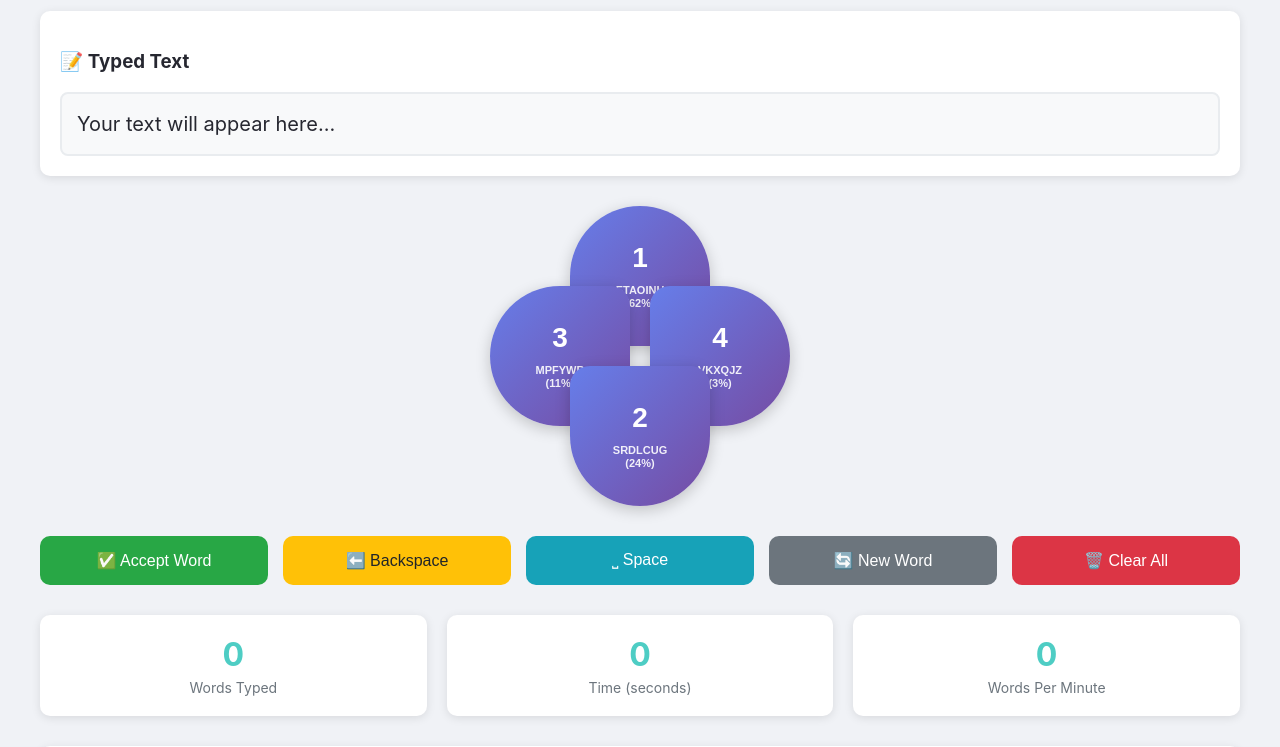
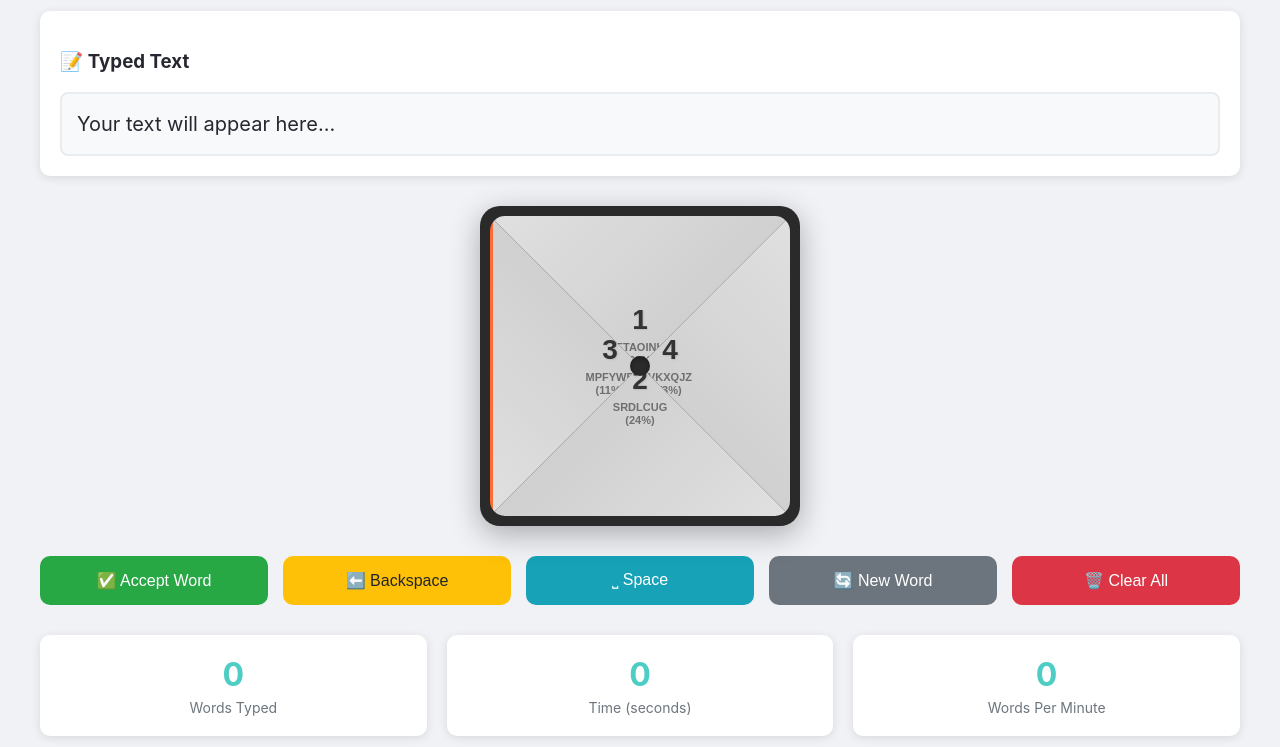
Before and after one commit to jacobsafar/AIKeyboard, a Flask app: page / in a window 1280 px wide. Shown: the part 374-1121 px from the top of the page. Run offline with Flask 3, Linux system fonts and the light colour scheme; data that the repository does not hold is empty.

Commit message:
Saved your changes before starting work
Replit-Commit-Author: Agent
Replit-Commit-Session-Id: efee2780-74a2-4129-bb42-14ea6cc830d3

```diff
--- a/templates/index.html
+++ b/templates/index.html
@@ -126,83 +126,127 @@
             width: 300px;
             height: 300px;
             margin: 30px auto;
+            background: #2a2a2a;
+            border-radius: 20px;
+            padding: 10px;
+            box-shadow: 0 8px 30px rgba(0,0,0,0.3);
+        }
+
+        .keyboard-inner {
+            position: relative;
+            width: 100%;
+            height: 100%;
+            border-radius: 15px;
+            overflow: hidden;
         }
 
         .keyboard-button {
-            background: linear-gradient(135deg, #667eea 0%, #764ba2 100%);
-            color: white;
+            position: absolute;
+            background: #d4d4d4;
             border: none;
-            font-size: 14px;
-            font-weight: bold;
             cursor: pointer;
-            transition: all 0.3s ease;
+            transition: all 0.2s ease;
             display: flex;
             flex-direction: column;
             align-items: center;
             justify-content: center;
-            position: absolute;
-            box-shadow: 0 4px 15px rgba(0,0,0,0.2);
-        }
-
-        .keyboard-button.up {
-            width: 140px;
-            height: 140px;
-            top: 0;
-            left: 50%;
-            transform: translateX(-50%);
-            border-radius: 70px 70px 20px 20px;
-        }
-
-        .keyboard-button.down {
-            width: 140px;
-            height: 140px;
-            bottom: 0;
-            left: 50%;
-            transform: translateX(-50%);
-            border-radius: 20px 20px 70px 70px;
-        }
-
-        .keyboard-button.left {
-            width: 140px;
-            height: 140px;
-            left: 0;
-            top: 50%;
-            transform: translateY(-50%);
-            border-radius: 70px 20px 20px 70px;
-        }
-
-        .keyboard-button.right {
-            width: 140px;
-            height: 140px;
-            right: 0;
-            top: 50%;
-            transform: translateY(-50%);
-            border-radius: 20px 70px 70px 20px;
+            overflow: hidden;
         }
 
         .keyboard-button:hover {
-            transform: scale(1.05);
-            box-shadow: 0 8px 25px rgba(102, 126, 234, 0.5);
-            filter: brightness(1.15);
+            filter: brightness(1.1);
+            z-index: 10;
         }
 
         .keyboard-button:active {
             transform: scale(0.98);
-            box-shadow: 0 3px 15px rgba(102, 126, 234, 0.3);
+            filter: brightness(0.95);
+        }
+
+        /* Triangle buttons using clip-path */
+        .keyboard-button.up {
+            width: 100%;
+            height: 100%;
+            clip-path: polygon(50% 50%, 0 0, 100% 0);
+            background: linear-gradient(135deg, #e0e0e0, #c0c0c0);
+        }
+
+        .keyboard-button.right {
+            width: 100%;
+            height: 100%;
+            clip-path: polygon(50% 50%, 100% 0, 100% 100%);
+            background: linear-gradient(225deg, #e0e0e0, #c0c0c0);
+        }
+
+        .keyboard-button.down {
+            width: 100%;
+            height: 100%;
+            clip-path: polygon(50% 50%, 100% 100%, 0 100%);
+            background: linear-gradient(315deg, #e0e0e0, #c0c0c0);
+        }
+
+        .keyboard-button.left {
+            width: 100%;
+            height: 100%;
+            clip-path: polygon(50% 50%, 0 100%, 0 0);
+            background: linear-gradient(45deg, #e0e0e0, #c0c0c0);
+            border: 3px solid #ff6b35;
+            box-sizing: border-box;
+        }
+
+        /* Content positioning for each triangle */
+        .keyboard-button.up .button-content {
+            transform: translateY(-30px);
+        }
+
+        .keyboard-button.right .button-content {
+            transform: translateX(30px);
+        }
+
+        .keyboard-button.down .button-content {
+            transform: translateY(30px);
+        }
+
+        .keyboard-button.left .button-content {
+            transform: translateX(-30px);
+        }
+
+        .button-content {
+            text-align: center;
+            pointer-events: none;
         }
 
         .button-number {
             font-size: 28px;
             margin-bottom: 5px;
             font-weight: 800;
+            color: #333;
+            text-shadow: 1px 1px 2px rgba(0,0,0,0.1);
         }
 
         .button-letters {
             font-size: 11px;
-            opacity: 0.9;
+            opacity: 0.8;
             margin-top: 5px;
             line-height: 1.2;
             text-align: center;
+            color: #555;
+            font-weight: 600;
+        }
+
+        /* Add a center decoration */
+        .keyboard-center {
+            position: absolute;
+            top: 50%;
+            left: 50%;
+            transform: translate(-50%, -50%);
+            width: 20px;
+            height: 20px;
+            background: #2a2a2a;
+            border-radius: 50%;
+            z-index: 20;
+            pointer-events: none;
+            box-shadow: inset 0 2px 4px rgba(0,0,0,0.3);
         }
 
         .controls {
@@ -400,22 +444,33 @@
         </div>
 
         <div class="keyboard">
+            <div class="keyboard-inner">
                 <button class="keyboard-button up" onclick="pressButton(1)" title="↑ Arrow Key - Button 1">
+                    <div class="button-content">
                         <div class="button-number">1</div>
                         <div class="button-letters">ETAOINH<br>(62%)</div>
+                    </div>
                 </button>
                 <button class="keyboard-button left" onclick="pressButton(3)" title="← Arrow Key - Button 3">
+                    <div class="button-content">
                         <div class="button-number">3</div>
                         <div class="button-letters">MPFYWB<br>(11%)</div>
+                    </div>
                 </button>
                 <button class="keyboard-button right" onclick="pressButton(4)" title="→ Arrow Key - Button 4">
+                    <div class="button-content">
                         <div class="button-number">4</div>
                         <div class="button-letters">VKXQJZ<br>(3%)</div>
+                    </div>
                 </button>
                 <button class="keyboard-button down" onclick="pressButton(2)" title="↓ Arrow Key - Button 2">
+                    <div class="button-content">
                         <div class="button-number">2</div>
                         <div class="button-letters">SRDLCUG<br>(24%)</div>
+                    </div>
                 </button>
+                <div class="keyboard-center"></div>
+            </div>
         </div>
 
         <div class="controls">
```
Lines whose indentation alone changed are shown as unchanged.
